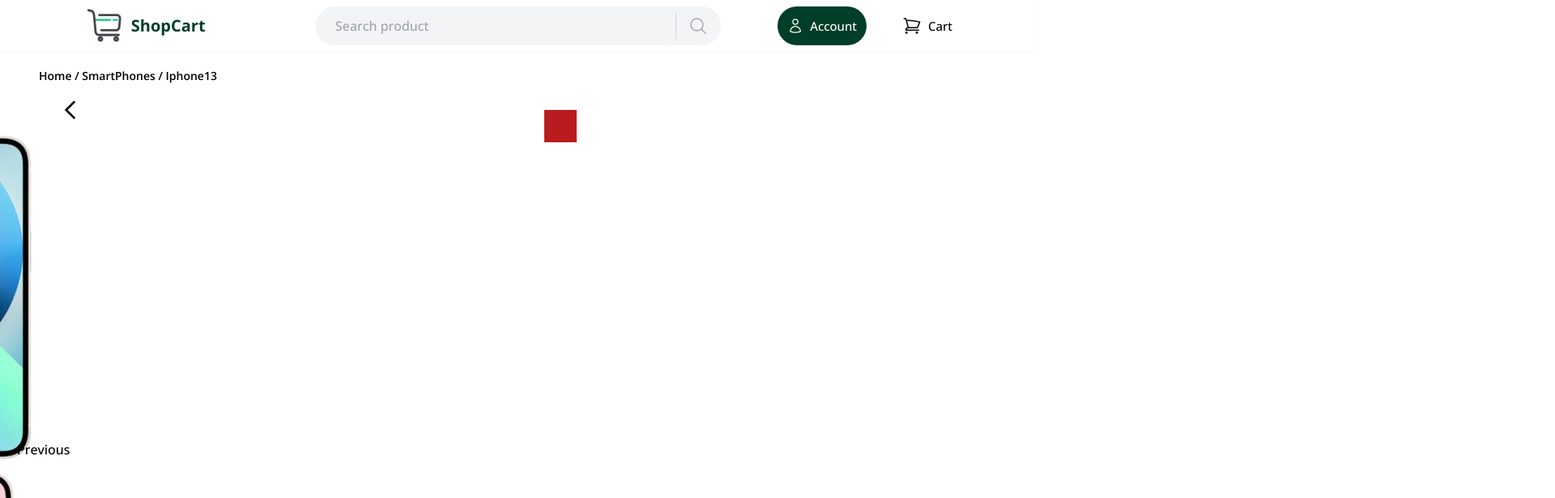
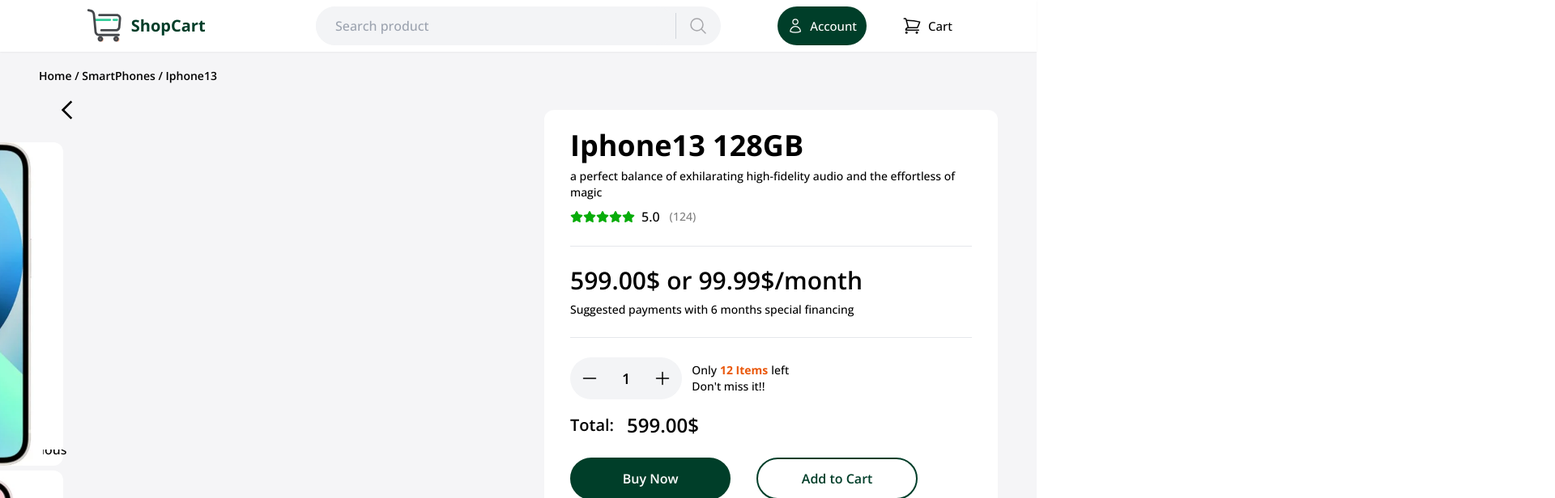
Before and after one commit to vudinhan2525/Shopcart, a React (Create React App) app in the folder front-end/: page /product in a window 1280 px wide. Shown: the top 616 px of the page at 81% size, 1920 px wide, since content can reach past the window. Built offline with nearby package versions, Linux system fonts and the light colour scheme.

Commit message:
ui product

```diff
--- a/front-end/src/App.js
+++ b/front-end/src/App.js
@@ -4,7 +4,7 @@
 function App() {
   return (
     <Router>
-      <div className="font-OpenSans text-base font-medium ">
+      <div className="font-OpenSans text-base font-medium bg-[#F5F5F7] ">
         <Routes>
           {publicRoutes.map((el, idx) => {
             const Layout = el.layout || DefaultLayout;
--- a/front-end/src/components/HeaderComponent/HeaderComponent.js
+++ b/front-end/src/components/HeaderComponent/HeaderComponent.js
@@ -4,7 +4,7 @@
 import Search from './Search/Search';
 function HeaderComponent() {
   return (
-    <div className=" flex py-2 backdrop-blur-md bg-white/80 items-center shadow-sm fixed top-0 right-0 left-0 bg-white z-50">
+    <div className=" flex py-2 backdrop-blur-md bg-[#F5F5F7]/80 items-center shadow-sm fixed top-0 right-0 left-0 bg-white z-50">
       <Link to="/" className="basis-1/4">
         <div className="w-52 mx-auto h-12 relative">
           {logo()}
--- a/front-end/src/components/SortBar/SortBar.js
+++ b/front-end/src/components/SortBar/SortBar.js
@@ -7,10 +7,9 @@
 function SortBar() {
   const brand = ['Iphone', 'Samsung', 'Oppo', 'Xiaomi', 'LG'];
   const [values, setValues] = useState([MIN, MAX]);
-  console.log(values);
   return (
-    <div className="py-7 px-6">
-      <p className="text-lg mb-2 font-semibold">Brand</p>
+    <div className="py-7 px-6 ">
+      <p className="text-lg mb-2 font-semibold ">Brand</p>
       <div>
         {brand.map((el, idx) => (
           <div className="flex mt-1" key={idx}>
--- a/front-end/src/index.css
+++ b/front-end/src/index.css
@@ -23,8 +23,8 @@
   @apply h-[3px] bg-primary-color;
 }
 .slick-next {
-  @apply w-8 h-8 z-50 right-0 top-[50%] translate-x-[100%] translate-y-[-50%] text-gray-500;
+  @apply w-10 h-10 p-1  rounded-full z-50 right-0 top-[50%] translate-x-[100%] translate-y-[-50%];
 }
 .slick-prev {
-  @apply w-8 h-8 z-50 left-0 top-[50%] translate-x-[-100%] translate-y-[-50%];
+  @apply w-10 h-10 p-1  rounded-full z-50 left-0 top-[50%] translate-x-[-100%] translate-y-[-50%];
 }
--- a/front-end/src/pages/HomePage/HomePage.js
+++ b/front-end/src/pages/HomePage/HomePage.js
@@ -5,7 +5,7 @@
   return (
     <div>
       <SliderComponent />
-      <div className=" px-10 bg-[#FFFFFF]">
+      <div className=" px-10 bg-[#F5F5F7] ">
         <CategoryComponent />
         <SuggestCart></SuggestCart>
       </div>
--- /dev/null
+++ b/front-end/src/pages/ProductPage/InfoProduct/InfoProduct.js
@@ -0,0 +1,78 @@
+import { faStar } from '@fortawesome/free-solid-svg-icons';
+import { FontAwesomeIcon } from '@fortawesome/react-fontawesome';
+import { useState } from 'react';
+import { MinusIcon, PlusIcon } from '../../../utils/IconSVG/index';
+import Button from '../../../utils/Button';
+function InfoProduct() {
+  const [itemCnt, setItemCnt] = useState(1);
+  return (
+    <div className="bg-white px-8 py-6 rounded-xl">
+      <div>
+        <header className="text-4xl font-bold">Iphone13 128GB</header>
+        <p className="mt-2  text-sm">
+          a perfect balance of exhilarating high-fidelity audio and the effortless of magic
+        </p>
+        <div className="flex items-center mt-2 ">
+          <FontAwesomeIcon className="text-[#08AC0A] w-4" icon={faStar} />
+          <FontAwesomeIcon className="text-[#08AC0A] w-4" icon={faStar} />
+          <FontAwesomeIcon className="text-[#08AC0A] w-4" icon={faStar} />
+          <FontAwesomeIcon className="text-[#08AC0A] w-4" icon={faStar} />
+          <FontAwesomeIcon className="text-[#08AC0A] w-4" icon={faStar} />
+          <p className="ml-2">5.0</p>
+          <p className="ml-3 text-sm opacity-50">(124)</p>
+        </div>
+      </div>
+      <div className="w-full h-[1px] my-6 bg-gray-200"></div>
+      <div>
+        <div className="flex gap-2 items-end text-3xl font-semibold">
+          <p className="">599.00$</p>
+          or
+          <p className="">99.99$/month</p>
+        </div>
+        <p className="mt-2 text-sm ">Suggested payments with 6 months special financing</p>
+      </div>
+      <div className="w-full h-[1px] my-6 bg-gray-200"></div>
+      <div className="flex items-center">
+        <div className="flex items-center bg-gray-100 rounded-full">
+          <div
+            className="px-3 cursor-pointer rounded-l-full hover:bg-gray-300 transition-all  h-[52px] flex items-center"
+            onClick={() => {
+              if (itemCnt > 0) {
+                setItemCnt((prev) => prev - 1);
+              }
+            }}
+          >
+            <MinusIcon />
+          </div>
+          <p className="py-3 px-4 select-none text-lg font-semibold">{itemCnt}</p>
+          <div
+            className="px-3 cursor-pointer rounded-r-full hover:bg-gray-300 transition-all  h-[52px] flex items-center"
+            onClick={() => setItemCnt((prev) => prev + 1)}
+          >
+            <PlusIcon />
+          </div>
+        </div>
+        <div className="ml-3 text-sm">
+          <div className="flex gap-1">
+            Only <p className="text-orange-600 font-bold">12 Items</p> left
+          </div>
+          <div>Don't miss it!!</div>
+        </div>
+      </div>
+      <div className="mt-4 text-2xl font-semibold flex items-center gap-4">
+        <div className="text-xl">Total: </div>
+        <p>{`${599 * itemCnt}.00$`}</p>
+      </div>
+      <div className="flex gap-8 items-center my-6">
+        <Button className="border-[2px] border-primary-color font-semibold basis-[40%] text-center text-white py-3 rounded-full bg-primary-color  hover:opacity-90 transition-all">
+          Buy Now
+        </Button>
+        <Button className="font-semibold basis-[40%] text-center text-primary-color py-3 rounded-full bg-white border-primary-color border-[2px] hover:bg-primary-color hover:text-white transition-all">
+          Add to Cart
+        </Button>
+      </div>
+    </div>
+  );
+}
+
+export default InfoProduct;
--- a/front-end/src/pages/ProductPage/ProductPage.js
+++ b/front-end/src/pages/ProductPage/ProductPage.js
@@ -1,86 +1,15 @@
-import Slider from 'react-slick';
-import { useState } from 'react';
-import img1 from '../../assets/img/cart/test.webp';
-import img2 from '../../assets/img/cart/test2.webp';
-import img3 from '../../assets/img/cart/test3.webp';
-import img4 from '../../assets/img/cart/test4.webp';
-import img5 from '../../assets/img/cart/test5.webp';
-import LeftArrow from '../../assets/img/slider/ArrowLeft.svg';
-import RightArrow from '../../assets/img/slider/ArrowRight.svg';
-import { useRef } from 'react';
-import { useEffect } from 'react';
-const img = [img1, img2, img3, img4, img5, img1, img2, img3, img4, img5];
+import SliderProduct from './SliderProduct/SliderProduct';
+import InfoProduct from './InfoProduct/InfoProduct';
 function ProductPage() {
-  const [activeSlide, setActiveSlide] = useState(0);
-  const slider2Ref = useRef();
-  const slider1Ref = useRef();
-  const SlickArrowLeft = ({ currentSlide, slideCount, ...props }) => <img src={LeftArrow} alt="prevArrow" {...props} />;
-  const SlickArrowRight = ({ currentSlide, slideCount, ...props }) => (
-    <img src={RightArrow} alt="nextArrow" {...props} />
-  );
-  useEffect(() => {
-    if (activeSlide - 2 <= 0) {
-      slider2Ref.current.slickGoTo(img.length + activeSlide - 2);
-    } else slider2Ref.current.slickGoTo(activeSlide - 2);
-    slider1Ref.current.slickGoTo(activeSlide);
-  }, [activeSlide]);
-  const settings1 = {
-    infinite: true,
-    speed: 500,
-    slidesToShow: 1,
-    slidesToScroll: 1,
-    nextArrow: <SlickArrowRight />,
-    prevArrow: <SlickArrowLeft />,
-    beforeChange: (current, next) => {
-      setActiveSlide(next);
-    },
-  };
-  const settings2 = {
-    infinite: true,
-    focusOnSelect: false,
-    speed: 500,
-    slidesToShow: 5,
-    slidesToScroll: 1,
-  };
   return (
     <div className="px-12">
       <p className="mt-5 mb-8 text-sm font-semibold">Home / SmartPhones / Iphone13</p>
       <div className="flex gap-16  ">
         <div className="basis-1/2">
-          <div className="w-[450px] h-[400px] mx-auto">
-            <Slider {...settings1} ref={slider1Ref}>
-              {img.map((el, idx) => {
-                return (
-                  <div key={idx}>
-                    <div
-                      style={{ backgroundImage: `url(${el})` }}
-                      className="h-[400px] w-[400px] mx-auto bg-no-repeat bg-center bg-cover"
-                    ></div>
-                  </div>
-                );
-              })}
-            </Slider>
-          </div>
-          <div className="w-[550px] h-[200px] mx-auto mt-5">
-            <Slider {...settings2} ref={slider2Ref}>
-              {img.map((el, idx) => {
-                return (
-                  <div key={idx} className={idx === activeSlide ? `border-primary-color border-2 rounded-sm` : ``}>
-                    <div
-                      style={{ backgroundImage: `url(${el})` }}
-                      onClick={() => {
-                        setActiveSlide(idx);
-                      }}
-                      className="h-[90px] w-[90px] my-[5px] mx-auto bg-no-repeat bg-center bg-cover "
-                    ></div>
-                  </div>
-                );
-              })}
-            </Slider>
-          </div>
+          <SliderProduct />
         </div>
         <div className="basis-1/2">
-          <div className="bg-red-700 w-10 h-10 cursor-pointer" onClick={() => {}}></div>
+          <InfoProduct />
         </div>
       </div>
     </div>
--- /dev/null
+++ b/front-end/src/pages/ProductPage/SliderProduct/SliderProduct.js
@@ -0,0 +1,82 @@
+import Slider from 'react-slick';
+import { useState } from 'react';
+import img1 from '../../../assets/img/cart/test.webp';
+import img2 from '../../../assets/img/cart/test2.webp';
+import img3 from '../../../assets/img/cart/test3.webp';
+import img4 from '../../../assets/img/cart/test4.webp';
+import img5 from '../../../assets/img/cart/test5.webp';
+import LeftArrow from '../../../assets/img/slider/ArrowLeft.svg';
+import RightArrow from '../../../assets/img/slider/ArrowRight.svg';
+import { useRef } from 'react';
+import { useEffect } from 'react';
+const img = [img1, img2, img3, img4, img5];
+function SliderProduct() {
+  const [activeSlide, setActiveSlide] = useState(0);
+  const slider2Ref = useRef();
+  const slider1Ref = useRef();
+  const SlickArrowLeft = ({ currentSlide, slideCount, ...props }) => <img src={LeftArrow} alt="prevArrow" {...props} />;
+  const SlickArrowRight = ({ currentSlide, slideCount, ...props }) => (
+    <img src={RightArrow} alt="nextArrow" {...props} />
+  );
+  useEffect(() => {
+    if (activeSlide - 2 <= 0) {
+      slider2Ref.current.slickGoTo(img.length + activeSlide - 2);
+    } else slider2Ref.current.slickGoTo(activeSlide - 2);
+    slider1Ref.current.slickGoTo(activeSlide);
+  }, [activeSlide]);
+  const settings1 = {
+    infinite: true,
+    speed: 500,
+    slidesToShow: 1,
+    slidesToScroll: 1,
+    nextArrow: <SlickArrowRight />,
+    prevArrow: <SlickArrowLeft />,
+    beforeChange: (current, next) => {
+      setActiveSlide(next);
+    },
+  };
+  const settings2 = {
+    infinite: true,
+    focusOnSelect: false,
+    speed: 500,
+    slidesToShow: 5,
+    slidesToScroll: 1,
+  };
+  return (
+    <>
+      <div className="w-[450px] h-[400px] mx-auto">
+        <Slider {...settings1} ref={slider1Ref}>
+          {img.map((el, idx) => {
+            return (
+              <div key={idx}>
+                <div
+                  style={{ backgroundImage: `url(${el})` }}
+                  className="h-[400px] w-[400px] mx-auto bg-no-repeat bg-center bg-cover rounded-xl"
+                ></div>
+              </div>
+            );
+          })}
+        </Slider>
+      </div>
+      <div className="w-[550px] h-[105px] mx-auto mt-5 overflow-hidden">
+        <Slider {...settings2} ref={slider2Ref}>
+          {img.map((el, idx) => {
+            return (
+              <div key={idx} className={idx === activeSlide ? `border-primary-color border-2 rounded-sm` : ``}>
+                <div
+                  style={{ backgroundImage: `url(${el})` }}
+                  onClick={() => {
+                    setActiveSlide(idx);
+                  }}
+                  className="rounded-md  h-[90px] w-[90px] my-[5px] cursor-pointer mx-auto bg-no-repeat bg-center bg-cover "
+                ></div>
+              </div>
+            );
+          })}
+        </Slider>
+      </div>
+    </>
+  );
+}
+
+export default SliderProduct;
--- a/front-end/src/pages/TypePage/TypePage.js
+++ b/front-end/src/pages/TypePage/TypePage.js
@@ -8,7 +8,7 @@
       <p className="mt-8">Home / SmartPhone</p>
       <h1 className="text-3xl font-semibold">SmartPhones for you !</h1>
       <div className="flex mt-8 gap-6">
-        <div className="basis-[20%] shadow-lg">
+        <div className="basis-[20%] shadow-lg bg-white">
           <SortBar />
         </div>
         <div className="basis-[80%] grid grid-cols-4 gap-4">
--- a/front-end/src/utils/Button/index.js
+++ b/front-end/src/utils/Button/index.js
@@ -4,7 +4,7 @@
   if (to) Comp = Link;
   else if (href) Comp = 'a';
   return (
-    <Comp onClick={onClick} className={className}>
+    <Comp onClick={onClick} className={className} href={href} to={to}>
       {children}
     </Comp>
   );
--- a/front-end/src/utils/IconSVG/index.js
+++ b/front-end/src/utils/IconSVG/index.js
@@ -65,3 +65,31 @@
     </svg>
   );
 };
+export const PlusIcon = () => {
+  return (
+    <svg
+      xmlns="http://www.w3.org/2000/svg"
+      fill="none"
+      viewBox="0 0 24 24"
+      strokeWidth="1.5"
+      stroke="currentColor"
+      className="w-6 h-6"
+    >
+      <path strokeLinecap="round" strokeLinejoin="round" d="M12 4.5v15m7.5-7.5h-15" />
+    </svg>
+  );
+};
+export const MinusIcon = () => {
+  return (
+    <svg
+      xmlns="http://www.w3.org/2000/svg"
+      fill="none"
+      viewBox="0 0 24 24"
+      strokeWidth="1.5"
+      stroke="currentColor"
+      className="w-6 h-6"
+    >
+      <path strokeLinecap="round" strokeLinejoin="round" d="M19.5 12h-15" />
+    </svg>
+  );
+};
```
